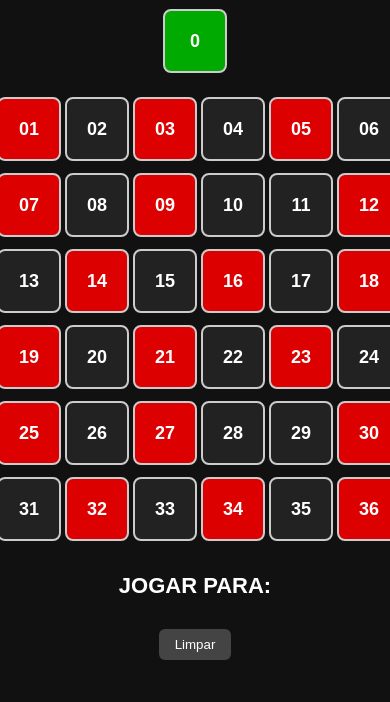
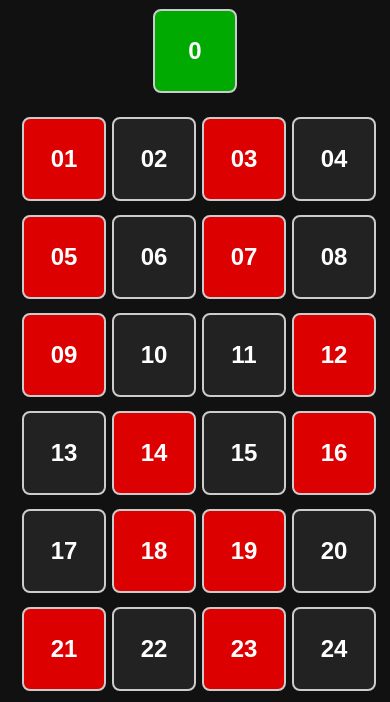
Before and after one commit to loko000130/ROLETA-, a plain HTML site: page index.html in a window 390 px wide. Shown: the part 89-791 px from the top of the page. Drawn offline with Linux system fonts and the light colour scheme.

Commit message:
Update index.html

```diff
--- a/index.html
+++ b/index.html
@@ -45,15 +45,17 @@
     .green { background-color: #0a0; }
     #jogarPara {
       margin-top: 30px;
-      font-size: 22px;
-      font-weight: bold;
+      font-size: 20px;
+      min-height: 40px;
+      text-align: center;
     }
     #result {
       margin-top: 10px;
-      font-size: 24px;
+      font-size: 28px;
       font-weight: bold;
-      color: gold;
-      text-shadow: 2px 2px 5px rgba(0, 0, 0, 0.8);
+      color: #0f0;
+      text-shadow: 0 0 8px #0f0;
+      min-height: 50px;
     }
     button {
       margin-top: 20px;
@@ -72,6 +74,24 @@
       grid-template-columns: repeat(6, 60px);
       gap: 8px;
     }
+
+    @media (max-width: 600px) {
+      .number {
+        width: 80px !important;
+        height: 80px !important;
+        font-size: 24px !important;
+      }
+      #jogarPara {
+        font-size: 28px !important;
+      }
+      #result {
+        font-size: 36px !important;
+      }
+      .grid {
+        grid-template-columns: repeat(4, 80px);
+        gap: 10px;
+      }
+    }
   </style>
 </head>
 <body>
@@ -82,11 +102,8 @@
 
   <div class="grid" id="numbersGrid"></div>
 
-  <div id="jogarPara">
-    <strong>JOGAR PARA:</strong>
-    <div id="result"></div>
-  </div>
-
+  <div id="jogarPara"><strong>JOGAR PARA:</strong></div>
+  <div id="result"></div>
   <button onclick="resetar()">Limpar</button>
 
   <audio id="clickSound" src="https://freesound.org/data/previews/82/82503_1022651-lq.mp3"></audio>
```
